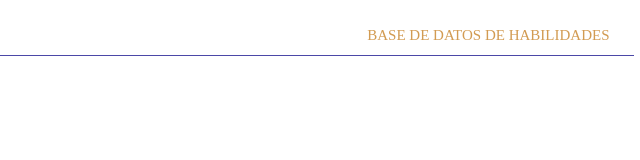
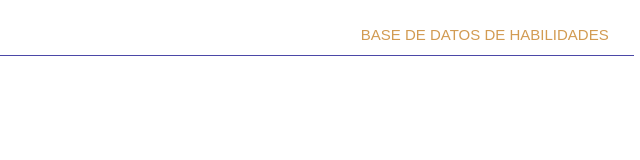
Before and after one commit to Luminare888/habilidadesnine, a plain HTML site: page index.html in a window 1280 px wide. Shown: the full height of the page, 640-1280 px from the left. Drawn offline with Linux system fonts and the light colour scheme.

Commit message:
Update index.html

```diff
--- a/index.html
+++ b/index.html
@@ -16,7 +16,7 @@ h7.cyber {
     line-height: 20px;
     font-weight: 500;
     position: relative;
-    font-family: Poppins;
+    font-family: Arial;
     text-transform: uppercase;
     padding: 15px;
     margin: 10px 0;
@@ -61,4 +61,5 @@ h7.cyber:after {
 <body>
     <h7 class="cyber">Base de datos de Habilidades</h7>
 </body>
+
 </html>
```
